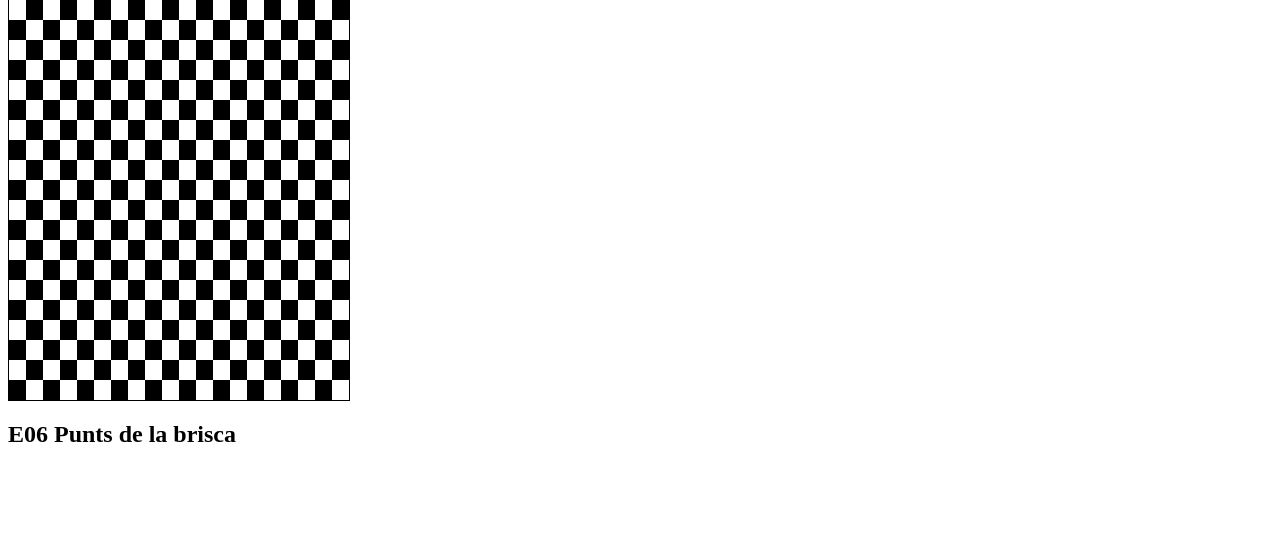
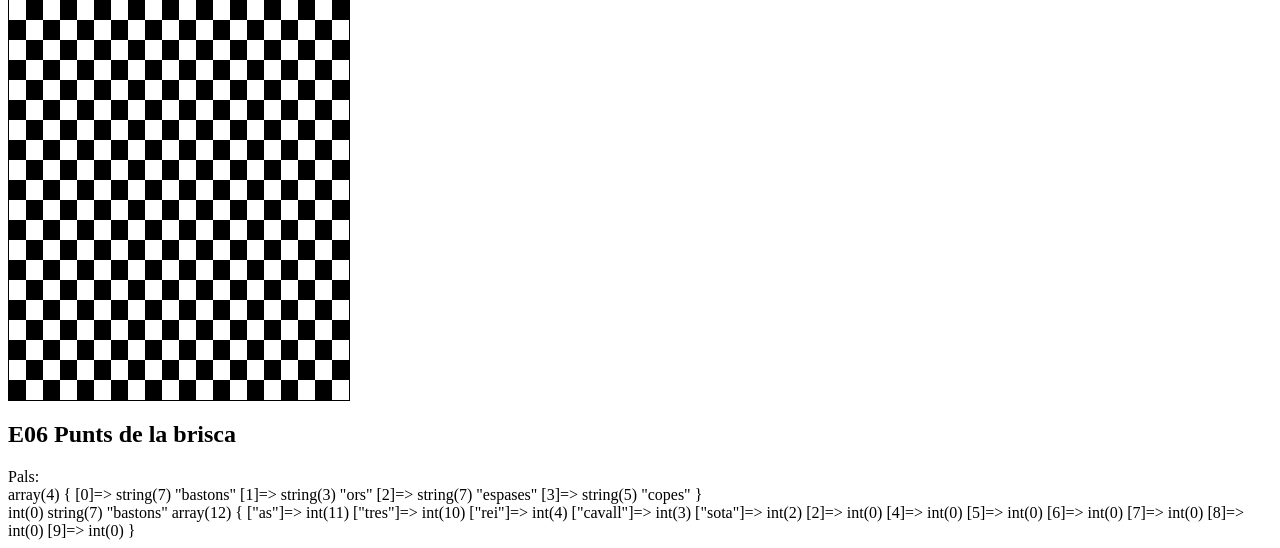
Before and after one commit to Brujito1loquillo/JoseRamonDAW_23-24, a PHP site: page / in a window 1280 px wide. Shown: the part 1026-1574 px from the top of the page. Before the commit the page ends 1468 px from the top, so only its background shows below. Run offline with PHP 8.4, Linux system fonts and the light colour scheme.

Commit message:
Actividades M7

```diff
--- a/index.php
+++ b/index.php
@@ -1,10 +1,10 @@
 <html>
 <head>
     <title>José-Ramón Pérez Ribelles</title>
+    <meta charset="UTF-8" />
 </head>
 
 <body>
-
     <?php
     ini_set("display_errors", 1);
 
@@ -167,6 +167,9 @@ echo escacs($tamany);
 
     echo "<h2>E06 Punts de la brisca </h2>";
 
+    function agafarCartes (int $quantitat = null) {
+        if (is_null($quantitat)) $quantitat = 10;
+
         $cartes = [];
 
         $cartes["bastons"] = []; $cartes["ors"] = []; $cartes["espases"] = []; $cartes["copes"] = [];
@@ -184,20 +187,38 @@ foreach (array_keys($cartes) as $pal) {
                 $cartes[$pal]["$i"] = 0;
             }
         }
-
         // var_dump($cartes);
-
-function agafarCartes (int $quantitat = null) {
-    if (is_null($quantitat)) $quantitat = 10;
-
-    $baralla = [...$cartes];
 
         $ma = [];
 
+        // var_dump($cartes[$pals[rand(0,count($pals))]]);
+
+
         while (count($ma) < 10) {
+            $pals = array_keys($cartes);
+            echo "Pals: <br />";
+            var_dump($pals);
+            echo "<br />";
 
+            $palKey = rand(0, count($pals));
+            var_dump($palKey); // die();
+            $pal = $pals[$palKey];
+            var_dump($pal); // die();
+
+            $cartesPal = $cartes[$pal];
+            var_dump($cartesPal); die();
+            // $palAleatori     = $pals[(rand(0, count($pals)))];
+            // var_dump($palAleatori);
+            // die();
+
+
+            // $cartesPal = array_keys($cartes[$pals[$palEscollit]]);
+            // $cartaEscollida = rand(0, count($cartesPal));
+            // $carta = $cartes[];
         }
     }
+
+    agafarCartes();
 
     ?>
 </body>
```
Lines whose indentation alone changed are shown as unchanged.
